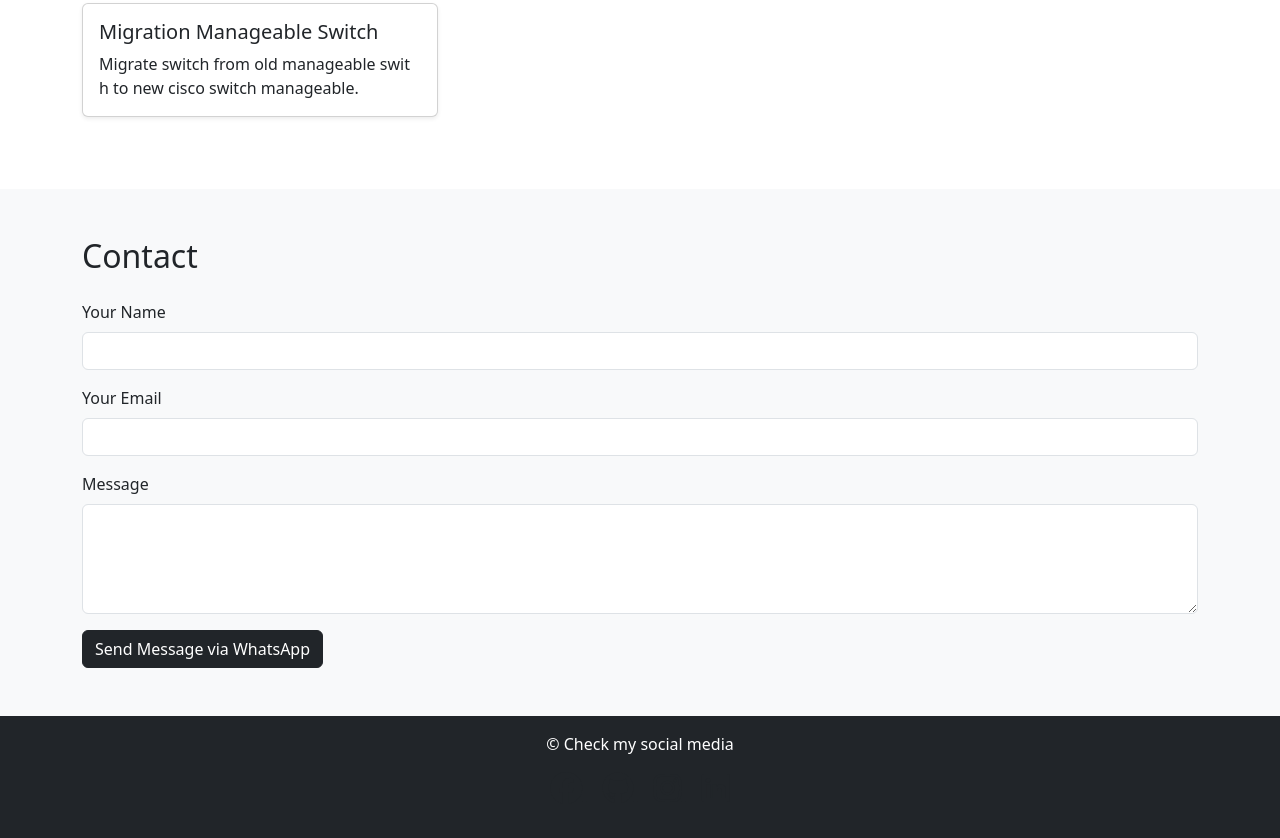
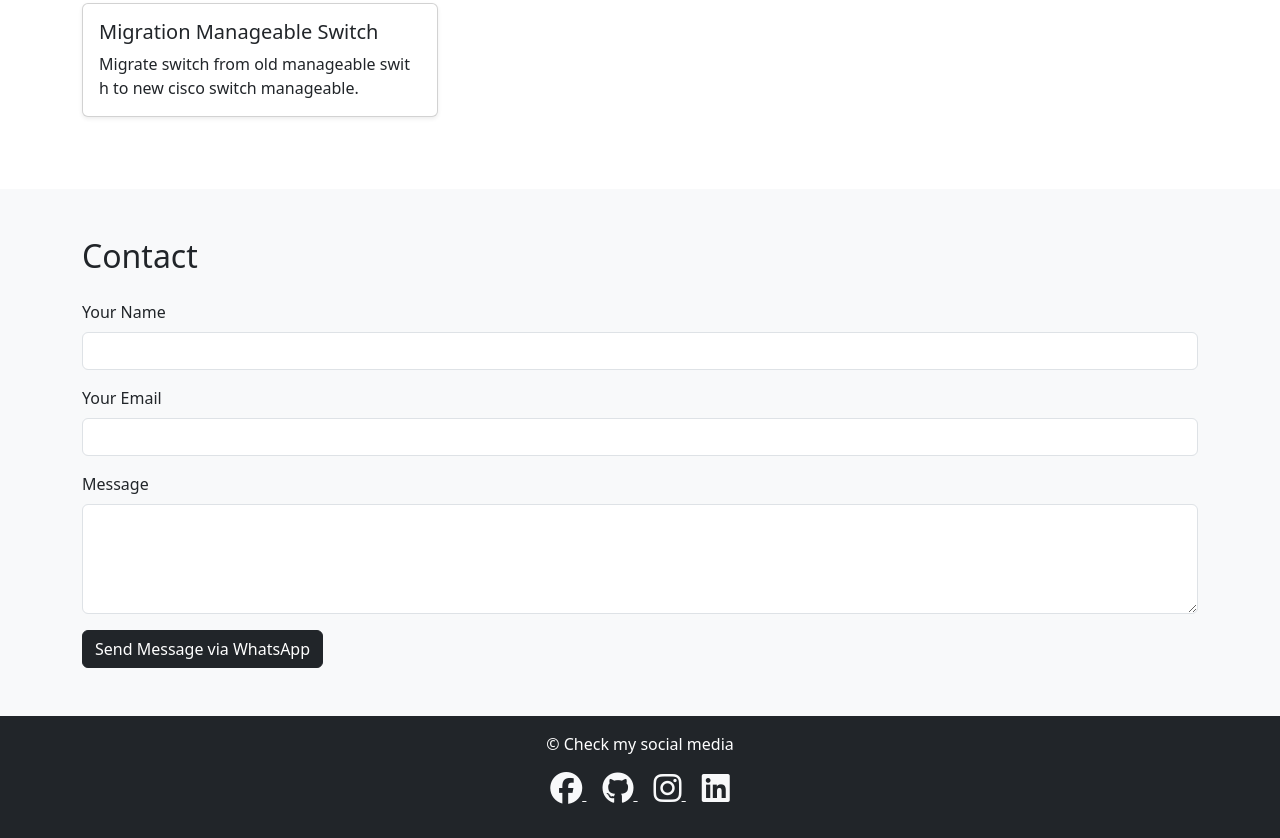
Before and after one commit to 1705Alwwwan/alwanfarhan, a plain HTML site: page index.html in a window 1280 px wide. Shown: the part 1525-2363 px from the top of the page. Drawn offline with nearby package versions, Linux system fonts and the light colour scheme.

Commit message:
intro
update

```diff
--- a/index.html
+++ b/index.html
@@ -211,16 +211,16 @@
       </div>
       <!-- Social Links -->
 <div class="text-center my-3">
-  <a href="https://www.facebook.com/share/15gff746WY/" target="_blank" class="text-dark me-3">
+  <a href="https://www.facebook.com/share/15gff746WY/" target="_blank" class="text-light me-3">
     <i class="fab fa-facebook fa-2x"></i>
   </a>
-  <a href="https://github.com/1705Alwwwan?tab=repositories" target="_blank" class="text-dark me-3">
+  <a href="https://github.com/1705Alwwwan?tab=repositories" target="_blank" class="text-light me-3">
     <i class="fab fa-github fa-2x"></i>
   </a>
-  <a href="https://www.instagram.com/alwwwan_far/profilecard/?igsh=MTdhcjhvY3U0MmZkdw==" target="_blank" class="text-dark me-3">
+  <a href="https://www.instagram.com/alwwwan_far/profilecard/?igsh=MTdhcjhvY3U0MmZkdw==" target="_blank" class="text-light me-3">
     <i class="fab fa-instagram fa-2x"></i>
   </a>
-  <a href="https://www.linkedin.com/in/alwan-farhan-aziz-5289aa194/" target="_blank" class="text-dark">
+  <a href="https://www.linkedin.com/in/alwan-farhan-aziz-5289aa194/" target="_blank" class="text-light">
     <i class="fab fa-linkedin fa-2x"></i>
   </a>
 </div>
```
Also changed, not shown: 1 other file.
